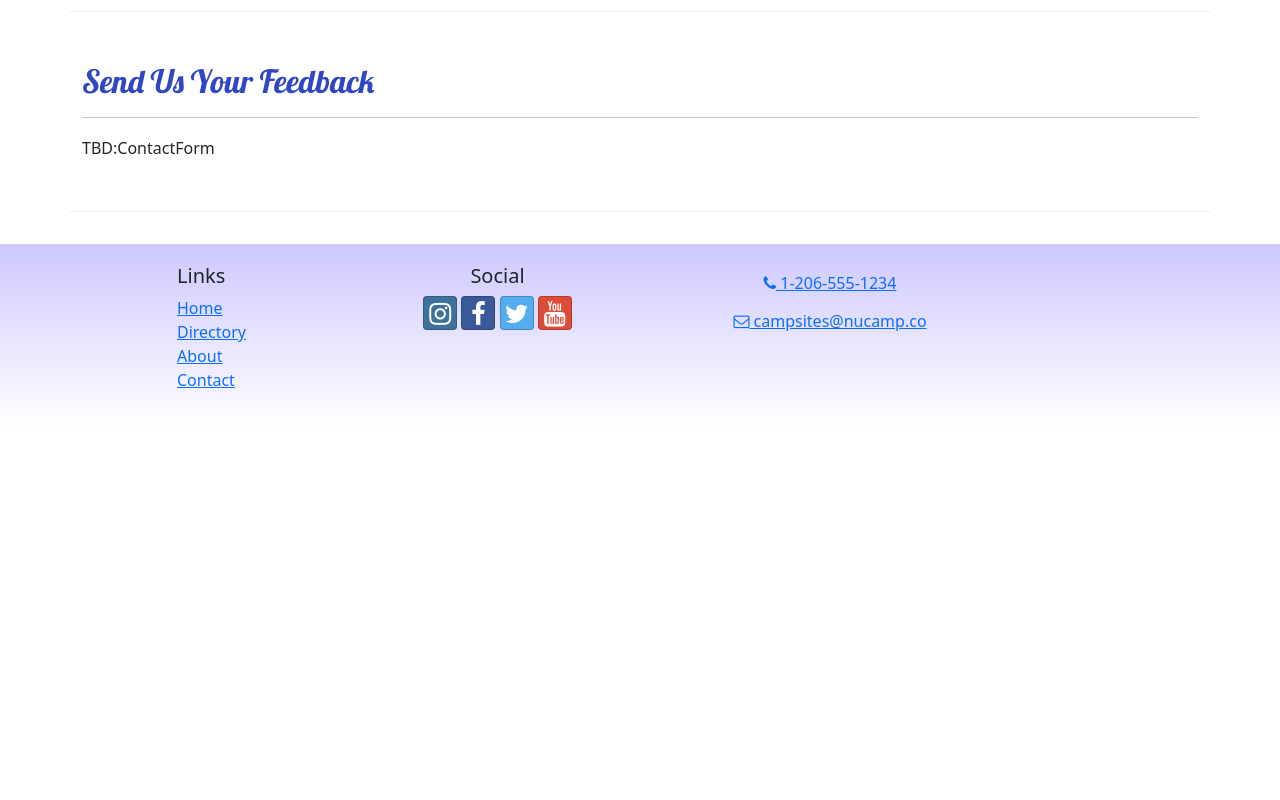
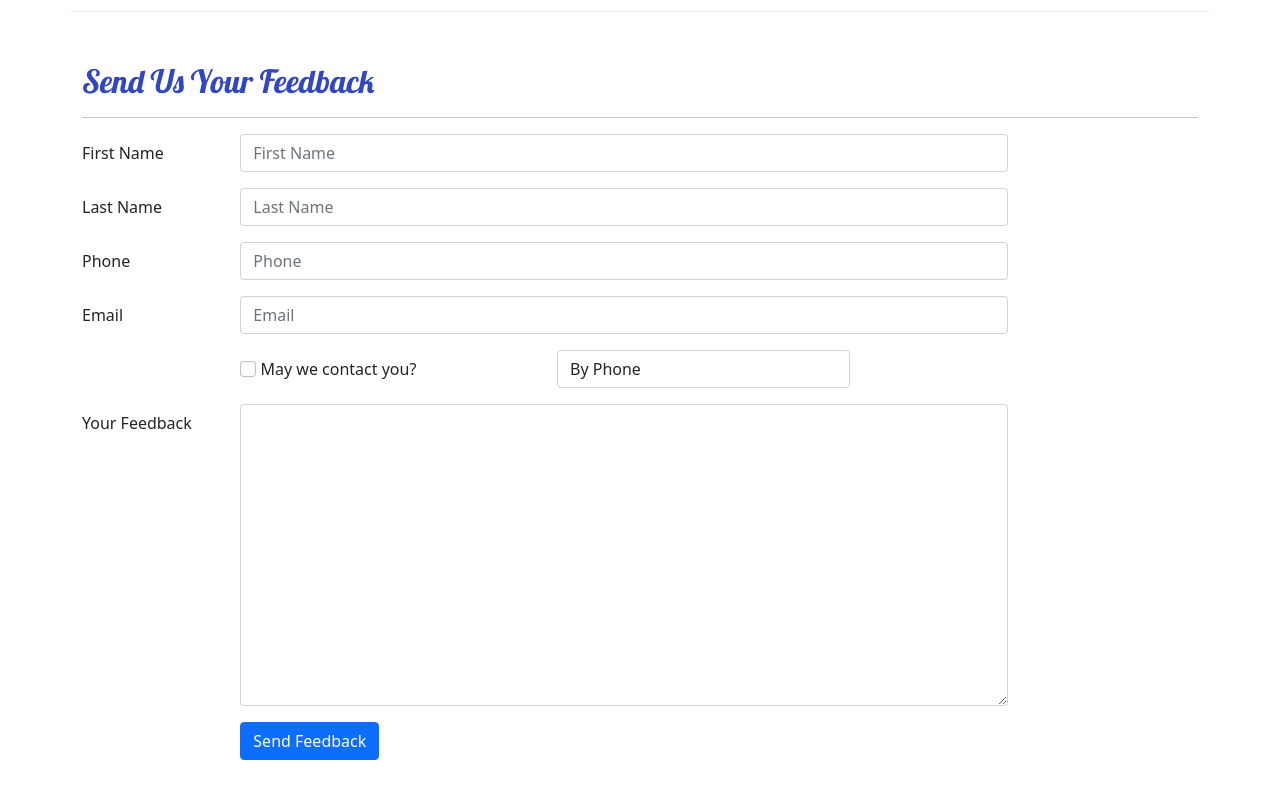
Before and after one commit to KickerJoe/React-NuCamp-Website, a React (Create React App) app: page /contact in a window 1280 px wide. Shown: the part 480-1280 px from the top of the page. Before the commit the page ends 908 px from the top, so only its background shows below. Built offline with nearby package versions, Linux system fonts and the light colour scheme.

Commit message:
Added labels, fields, and validation using Formik.

```diff
--- /dev/null
+++ b/src/components/ContactForm.js
@@ -0,0 +1,134 @@
+import { Button, Label, Col, FormGroup } from 'reactstrap';
+import { Formik, Field, Form, ErrorMessage } from 'formik';
+import { validateContactForm } from '../utils/validateContactForm';
+
+const ContactForm = () => {
+
+    const handleSubmit = (values, { resetForm }) => {
+        console.log('form values:', values);
+        console.log('in JSON format:', JSON.stringify(values));
+        resetForm();
+    }
+
+    return(
+        <Formik
+            initialValues = {{
+                firstName: '',
+                lastName: '',
+                phoneNum: '',
+                email: '',
+                agree: false,
+                contactType: 'By Phone',
+                feedback: ''
+            }}
+            onSubmit={handleSubmit}
+            validate = {validateContactForm}
+        >
+            <Form>
+                <FormGroup row>
+                    <Label htmlFor='firstName' md='2'>
+                        First Name
+                    </Label>
+                    <Col md='10'>
+                        <Field
+                            name='firstName'
+                            placeholder='First Name'
+                            className='form-control'
+                        />
+                        <ErrorMessage name='firstName'>
+                            {(msg) => <p className='text-danger'>{msg}</p>}
+                        </ErrorMessage>
+                    </Col>
+                </FormGroup>
+                <FormGroup row>
+                    <Label htmlFor='lastName' md='2'>
+                        Last Name
+                    </Label>
+                    <Col md='10'>
+                        <Field
+                            name='lastName'
+                            placeholder='Last Name'
+                            className='form-control'
+                        />
+                        <ErrorMessage name='lastName'>
+                            {(msg) => <p className='text-danger'>{msg}</p>}
+                        </ErrorMessage>
+                    </Col>
+                </FormGroup>
+                <FormGroup row>
+                    <Label htmlFor='phoneNum' md='2'>
+                        Phone
+                    </Label>
+                    <Col md='10'>
+                        <Field
+                            name='phoneNum'
+                            placeholder='Phone'
+                            className='form-control'
+                        />
+                        <ErrorMessage name='phoneNum'>
+                            {(msg) => <p className='text-danger'>{msg}</p>}
+                        </ErrorMessage>
+                    </Col>
+                </FormGroup>
+                <FormGroup row>
+                    <Label htmlFor='email' md='2'>
+                        Email
+                    </Label>
+                    <Col md='10'>
+                        <Field
+                            name='email'
+                            placeholder='Email'
+                            type='email'
+                            className='form-control'
+                        />
+                        <ErrorMessage name='email'>
+                            {(msg) => <p className='text-danger'>{msg}</p>}
+                        </ErrorMessage>
+                    </Col>
+                </FormGroup>
+                <FormGroup row>
+                    <Label check md={{ size: 4, offset: 2 }}>
+                        <Field
+                            name='agree'
+                            type='checkbox'
+                            className='form-check-input'
+                        />{' '}
+                        May we contact you?
+                    </Label>
+                    <Col md='4'>
+                        <Field
+                            name='contactType'
+                            as='select'
+                            className='form-control'
+                        >
+                            <option>By Phone</option>
+                            <option>By Email</option>
+                        </Field>
+                    </Col>
+                </FormGroup>
+                <FormGroup row>
+                    <Label htmlFor='feedback' md='2'>
+                        Your Feedback
+                    </Label>
+                    <Col md='10'>
+                        <Field
+                            name='feedback'
+                            as='textarea'
+                            rows='12'
+                            className='form-control'
+                        />
+                    </Col>
+                </FormGroup>
+                <FormGroup row>
+                    <Col md={{ size: 10, offset: 2}}>
+                        <Button type='submit' color='primary'>
+                            Send Feedback
+                        </Button>
+                    </Col>
+                </FormGroup>
+            </Form>
+        </Formik>
+    )
+};
+
+export default ContactForm;
--- a/src/pages/ContactPage.js
+++ b/src/pages/ContactPage.js
@@ -1,5 +1,7 @@
 import { Container, Col, Row } from 'reactstrap';
 import SubHeader from '../components/SubHeader';
+import ContactForm from '../components/ContactForm';
+
 const ContactPage = () => {
     return (
         <Container>
@@ -39,7 +41,7 @@
                     <hr />
                 </Col>
                 <Col md='10'>
-                    TBD:ContactForm
+                    <ContactForm />
                 </Col>
             </Row>
         </Container>
--- /dev/null
+++ b/src/utils/validateContactForm.js
@@ -0,0 +1,35 @@
+export const validateContactForm = (values) => {
+    const errors = {};
+
+    if(!values.firstName) {
+        errors.firstName = 'Required';
+    }
+    else if( values.firstName.length < 2) {
+        errors.firstName = 'Must be at least 2 characters.';
+    }
+    else if( values.firstName.length > 15 ) {
+        errors.firstName = 'Must be 15 characters or less.';
+    }
+
+    if(!values.lastName) {
+        errors.lastName = 'Required';
+    }
+    else if( values.lastName.length < 2) {
+        errors.lastName = 'Must be at least 2 characters.';
+    }
+    else if( values.lastName.length > 15 ) {
+        errors.lastName = 'Must be 15 characters or less.';
+    }
+
+    const reg = /^\d+$/;
+
+    if(!reg.test(values.phoneNum)){
+        errors.phoneNum = 'The phone number should contain only numbers.';
+    }
+
+    if(!values.email.includes('@')){
+        errors.email = 'Email should contain a @';
+    }
+
+    return errors;
+}
```
